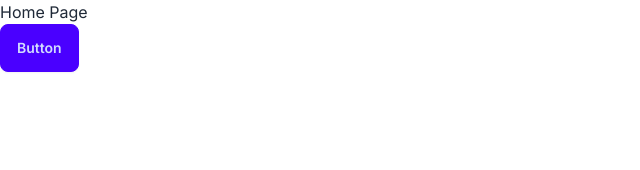
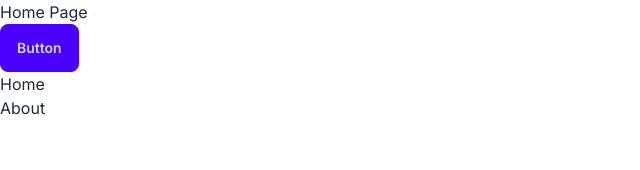
Before and after one commit to awostenberg/symmetrical-guide, a Next.js app: page / in a window 1280 px wide. Shown: the top 170 px of the page, without its empty margins (0-640 px from the left). Built offline with nearby package versions, Linux system fonts and the light colour scheme.

Commit message:
F1 renders li with links home and about loc 240

```diff
--- a/src/app/page.tsx
+++ b/src/app/page.tsx
@@ -1,11 +1,14 @@
+import Link from "next/link";
+
 const Home = () => {
   return(
     <div>
       <h1>Home Page</h1>
       <button className="btn btn-primary">Button</button>
       <ul>
-        <li> </li>
-        <li> </li>
+        <li> <Link href="/">Home</Link>  </li>
+        <li> <Link href="/about">About</Link>   </li>
+
       </ul>
     </div>
   )
```
Also changed, not shown: 1 other file (tests, documents, lock files or other folders).
